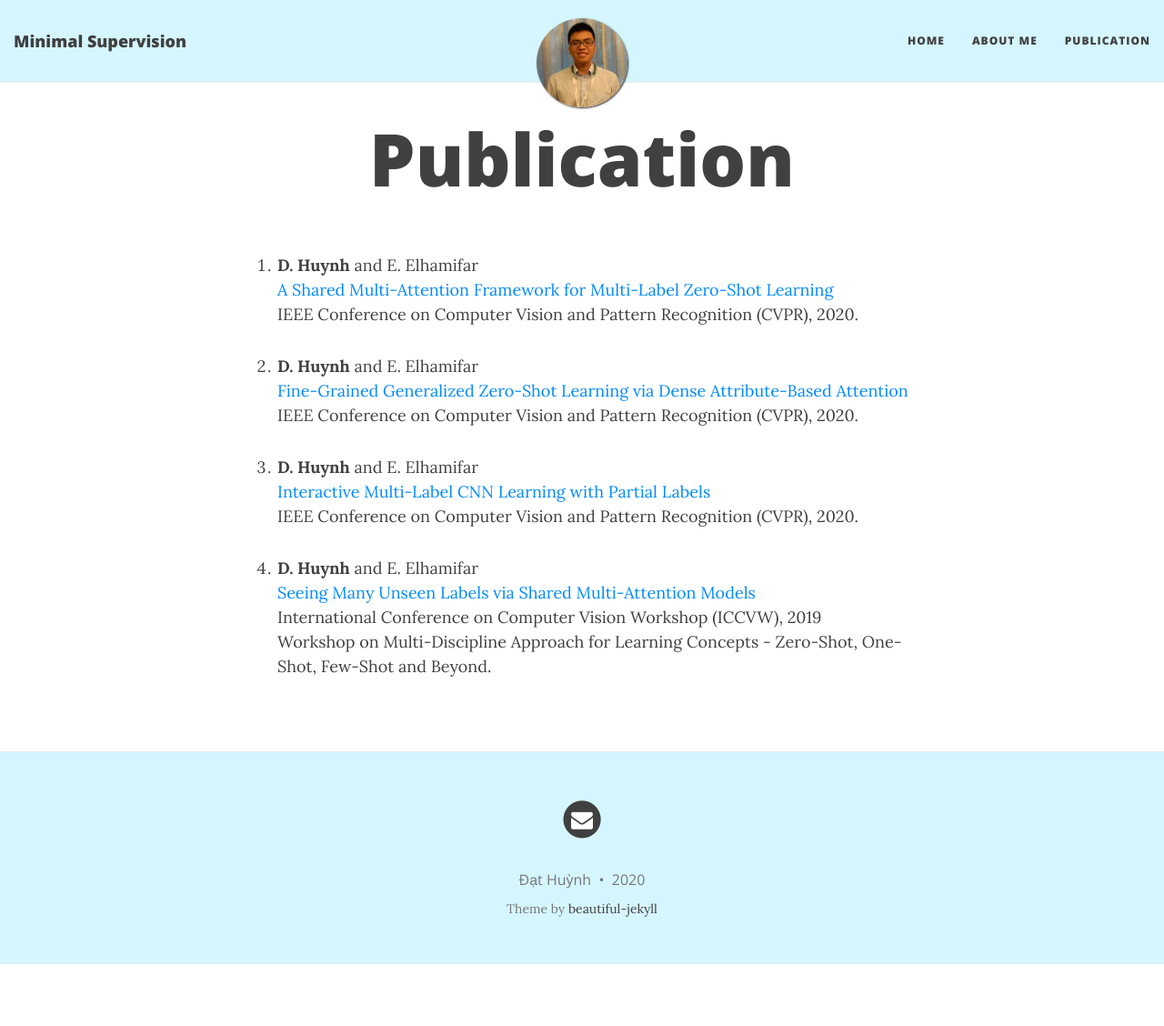
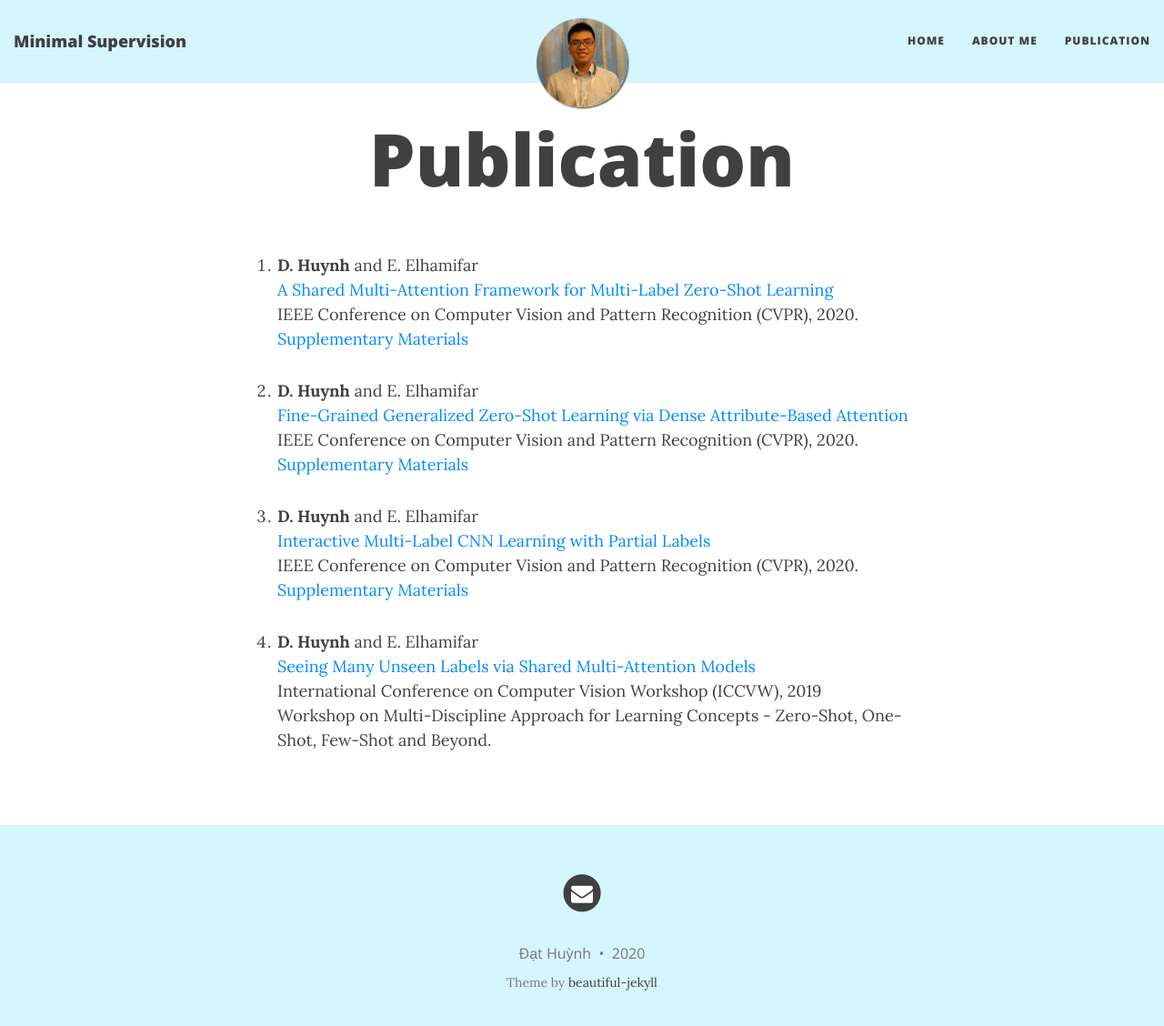
Before and after one commit to ZiweiXU/hbdat.github.io, a Jekyll site: the page built from publication.md, in a window 1280 px wide and 1141 px high. Shown: the top 1128 px of the window at 91% size. Built offline with Jekyll 4.4.1, drawn with Linux system fonts in a browser that asks for light colours; nearby versions of some CDN libraries.

Commit message:
update publication

```diff
--- a/publication.md
+++ b/publication.md
@@ -7,24 +7,27 @@ title: Publication
 <li>
 	<p>
 		<b>D. Huynh</b> and E. Elhamifar<br>
-		<a href="">A Shared Multi-Attention Framework for Multi-Label Zero-Shot Learning</a><br>
+		<a href="http://khoury.neu.edu/home/eelhami/publications/MultiAtt-MLZSL-CVPR20.pdf">A Shared Multi-Attention Framework for Multi-Label Zero-Shot Learning</a><br>
 		IEEE Conference on Computer Vision and Pattern Recognition (CVPR), 2020.
+		<a href="http://www.ccs.neu.edu/home/eelhami/publications/MultiAtt-MLZSL-CVPR20-suppmat.pdf">Supplementary Materials</a><br>
 	</p>
 </li>
 
 <li>
 	<p>
 		<b>D. Huynh</b> and E. Elhamifar<br>
-		<a href="">Fine-Grained Generalized Zero-Shot Learning via Dense Attribute-Based Attention</a><br>
+		<a href="http://khoury.neu.edu/home/eelhami/publications/FineGrainedZSL-CVPR20.pdf">Fine-Grained Generalized Zero-Shot Learning via Dense Attribute-Based Attention</a><br>
 		IEEE Conference on Computer Vision and Pattern Recognition (CVPR), 2020.
+		<a href="http://www.ccs.neu.edu/home/eelhami/publications/FineGrainedZSL-CVPR20-suppmat.pdf">Supplementary Materials</a><br>
 	</p>
 </li>
 
 <li>
 	<p>
 		<b>D. Huynh</b> and E. Elhamifar<br>
-		<a href="">Interactive Multi-Label CNN Learning with Partial Labels</a><br>
+		<a href="http://khoury.neu.edu/home/eelhami/publications/InteractiveCMLL-CVPR20.pdf">Interactive Multi-Label CNN Learning with Partial Labels</a><br>
 		IEEE Conference on Computer Vision and Pattern Recognition (CVPR), 2020.
+		<a href="http://www.ccs.neu.edu/home/eelhami/publications/InteractiveCMLL-CVPR20-suppmat.pdf">Supplementary Materials</a><br>
 	</p>
 </li>
 
```
